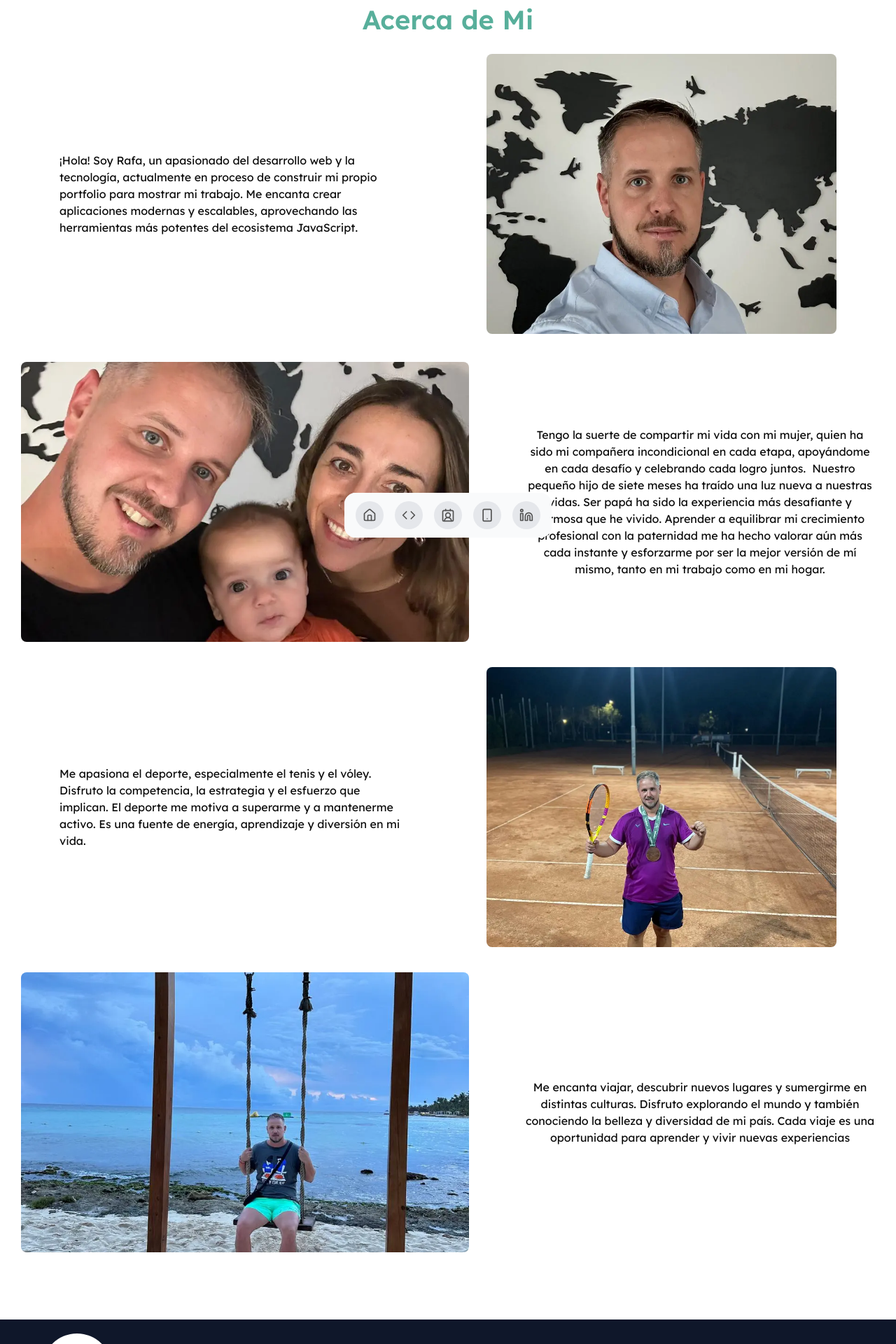
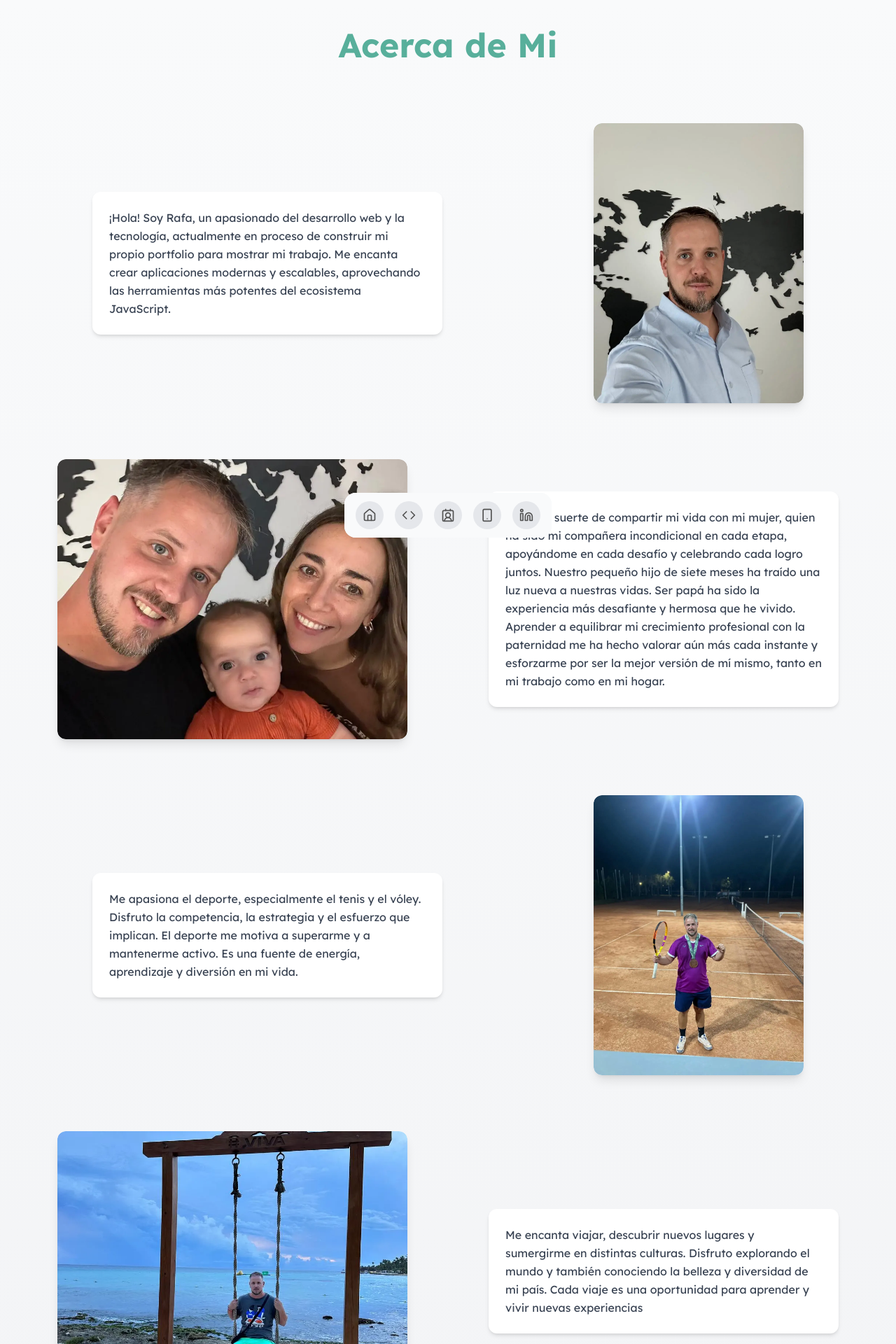
Before and after one commit to rafatreggia/myportfolio, a Next.js app in the folder frontend/: page /sobreMi in a window 1280 px wide. Shown: the top 1920 px of the page at 70% size. Built offline with nearby package versions, Linux system fonts and the light colour scheme.

Commit message:
mejorar diseño y estructura de la sección "Sobre Mi" y actualizar enlaces a componentes de Next.js

```diff
--- a/frontend/app/sobreMi/page.jsx
+++ b/frontend/app/sobreMi/page.jsx
@@ -1,98 +1,108 @@
-"use client";
-import { TextAnimate } from "@/components/magicui/text-animate";
-import Nav from "@/components/Nav";
-import React from "react";
+"use client"
+import { TextAnimate } from "@/components/magicui/text-animate"
+import Nav from "@/components/Nav"
 
 const Page = () => {
   return (
-    <div>
-        <Nav/>
-      <div
-        id="sobremi"
-        className=" w-full flex flex-col items-center "
-      >
-        <h1 className="title">Acerca de Mi</h1>
-        <div className="mt-5 flex flex-col justify-around gap-5 w-full items-center lg:flex-row lg:max-w-[1200px] mb-5">
+    <div className="min-h-screen bg-gradient-to-b from-gray-50 to-gray-100 dark:from-gray-900 dark:to-gray-950">
+      <Nav />
+      <div id="sobremi" className="p-6 md:p-10 w-full flex flex-col items-center justify-center max-w-7xl mx-auto">
+        <h1 className="title text-4xl md:text-5xl font-bold mb-10 text-center relative after:content-[''] after:absolute after:w-20 after:h-1  after:bottom-0 after:left-1/2 after:-translate-x-1/2 after:mt-2 pb-4">
+          Acerca de Mi
+        </h1>
+
+        <div className="mt-8 flex flex-col justify-around gap-8 w-full items-center lg:flex-row lg:max-w-[1200px] mb-12">
+          <div className="lg:max-w-[500px] bg-white dark:bg-gray-800 p-6 rounded-xl shadow-md hover:shadow-lg transition-shadow duration-300">
             <TextAnimate
               animation="blurInUp"
               by="character"
               once
-            className="lg:max-w-[500px]"
+              className="text-gray-700 dark:text-gray-200 leading-relaxed"
             >
-            ¡Hola! Soy Rafa, un apasionado del desarrollo web y la tecnología,
-            actualmente en proceso de construir mi propio portfolio para mostrar
-            mi trabajo. Me encanta crear aplicaciones modernas y escalables,
-            aprovechando las herramientas más potentes del ecosistema
-            JavaScript.
+              ¡Hola! Soy Rafa, un apasionado del desarrollo web y la tecnología, actualmente en proceso de construir mi
+              propio portfolio para mostrar mi trabajo. Me encanta crear aplicaciones modernas y escalables,
+              aprovechando las herramientas más potentes del ecosistema JavaScript.
             </TextAnimate>
+          </div>
+          <div className="overflow-hidden rounded-xl shadow-lg hover:shadow-xl transition-all duration-300 group">
             <img
               src="/images/imgsobremi.webp"
               alt="rafa1"
-            className="w-full max-w-[500px] max-h-[400px] object-cover rounded-lg"
+              className="w-full max-w-[500px] max-h-[400px] object-cover rounded-xl group-hover:scale-105 transition-transform duration-500"
             />
           </div>
-        <div className="mt-5 flex flex-col-reverse justify-around gap-5 w-full items-center lg:flex-row mb-4">
+        </div>
+
+        <div className="mt-8 flex flex-col-reverse justify-around gap-8 w-full items-center lg:flex-row mb-12">
+          <div className="overflow-hidden rounded-xl shadow-lg hover:shadow-xl transition-all duration-300 group">
             <img
               src="/images/myfamily.webp"
               alt="rafa1"
-            className="w-[50vw] h-[50vh] object-cover rounded-lg"
+              className="w-[50vw] h-[50vh] lg:w-[500px] lg:h-[400px] object-cover rounded-xl group-hover:scale-105 transition-transform duration-500"
             />
+          </div>
+          <div className="lg:max-w-[500px] bg-white dark:bg-gray-800 p-6 rounded-xl shadow-md hover:shadow-lg transition-shadow duration-300">
             <TextAnimate
               animation="blurInUp"
               by="character"
               once
-            className="lg:max-w-[500px] text-center"
+              className="text-gray-700 dark:text-gray-200 leading-relaxed text-center lg:text-left"
             >
-            Tengo la suerte de compartir mi vida con mi mujer, quien ha sido mi
-            compañera incondicional en cada etapa, apoyándome en cada desafío y
-            celebrando cada logro juntos.  Nuestro pequeño hijo de
-            siete meses ha traído una luz nueva a nuestras vidas. Ser papá ha sido la experiencia más
-            desafiante y hermosa que he vivido. Aprender a equilibrar mi
-            crecimiento profesional con la paternidad me ha hecho valorar aún
-            más cada instante y esforzarme por ser la mejor versión de mí mismo,
-            tanto en mi trabajo como en mi hogar.
+              Tengo la suerte de compartir mi vida con mi mujer, quien ha sido mi compañera incondicional en cada etapa,
+              apoyándome en cada desafío y celebrando cada logro juntos. Nuestro pequeño hijo de siete meses ha traído
+              una luz nueva a nuestras vidas. Ser papá ha sido la experiencia más desafiante y hermosa que he vivido.
+              Aprender a equilibrar mi crecimiento profesional con la paternidad me ha hecho valorar aún más cada
+              instante y esforzarme por ser la mejor versión de mí mismo, tanto en mi trabajo como en mi hogar.
             </TextAnimate>
           </div>
+        </div>
 
-        <div className="mt-5 flex flex-col justify-around gap-5 w-full items-center lg:flex-row lg:max-w-[1200px] mb-4">
+        <div className="mt-8 flex flex-col justify-around gap-8 w-full items-center lg:flex-row lg:max-w-[1200px] mb-12">
+          <div className="lg:max-w-[500px] bg-white dark:bg-gray-800 p-6 rounded-xl shadow-md hover:shadow-lg transition-shadow duration-300">
             <TextAnimate
               animation="blurInUp"
               by="character"
               once
-            className="lg:max-w-[500px]"
+              className="text-gray-700 dark:text-gray-200 leading-relaxed"
             >
-            Me apasiona el deporte, especialmente el tenis y el vóley. Disfruto
-            la competencia, la estrategia y el esfuerzo que implican. El deporte
-            me motiva a superarme y a mantenerme activo. Es una fuente de
-            energía, aprendizaje y diversión en mi vida.
+              Me apasiona el deporte, especialmente el tenis y el vóley. Disfruto la competencia, la estrategia y el
+              esfuerzo que implican. El deporte me motiva a superarme y a mantenerme activo. Es una fuente de energía,
+              aprendizaje y diversión en mi vida.
             </TextAnimate>
+          </div>
+          <div className="overflow-hidden rounded-xl shadow-lg hover:shadow-xl transition-all duration-300 group">
             <img
               src="/images/imgtenis.webp"
               alt="rafa1"
-            className="w-full max-w-[500px] max-h-[400px] object-cover rounded-lg"
+              className="w-full max-w-[500px] max-h-[400px] object-cover rounded-xl group-hover:scale-105 transition-transform duration-500"
             />
           </div>
-        <div className="mt-5 flex flex-col-reverse justify-around gap-5 w-full items-center lg:flex-row mb-4">
+        </div>
+
+        <div className="mt-8 flex flex-col-reverse justify-around gap-8 w-full items-center lg:flex-row mb-12">
+          <div className="overflow-hidden rounded-xl shadow-lg hover:shadow-xl transition-all duration-300 group">
             <img
               src="/images/imgviaje.webp"
               alt="rafa1"
-            className="w-[50vw] h-[50vh] object-cover rounded-lg"
+              className="w-[50vw] h-[50vh] lg:w-[500px] lg:h-[400px] object-cover rounded-xl group-hover:scale-105 transition-transform duration-500"
             />
+          </div>
+          <div className="lg:max-w-[500px] bg-white dark:bg-gray-800 p-6 rounded-xl shadow-md hover:shadow-lg transition-shadow duration-300">
             <TextAnimate
               animation="blurInUp"
               by="character"
               once
-            className="lg:max-w-[500px] text-center"
+              className="text-gray-700 dark:text-gray-200 leading-relaxed text-center lg:text-left"
             >
-            Me encanta viajar, descubrir nuevos lugares y sumergirme en
-            distintas culturas. Disfruto explorando el mundo y también
-            conociendo la belleza y diversidad de mi país. Cada viaje es una
-            oportunidad para aprender y vivir nuevas experiencias
+              Me encanta viajar, descubrir nuevos lugares y sumergirme en distintas culturas. Disfruto explorando el
+              mundo y también conociendo la belleza y diversidad de mi país. Cada viaje es una oportunidad para aprender
+              y vivir nuevas experiencias
             </TextAnimate>
           </div>
         </div>
       </div>
-  );
-};
+    </div>
+  )
+}
 
-export default Page;
+export default Page
--- a/frontend/components/SobreMi.jsx
+++ b/frontend/components/SobreMi.jsx
@@ -1,6 +1,7 @@
 "use client";
 import React from "react";
 import { TextAnimate } from "./magicui/text-animate";
+import Link from "next/link";
 
 const SobreMi = () => {
   return (
@@ -46,7 +47,7 @@ const SobreMi = () => {
             tanto en mi trabajo como en mi hogar.
         </TextAnimate>
       </div>
-      <a href="/sobreMi" className="text-[#58AF9B]/70 hover:text-[#58AF9B] text-[16px]">Conoce mas sobre mi...</a>
+      <Link href="/sobreMi" className="text-[#58AF9B]/70 hover:text-[#58AF9B] text-[16px]">Conoce mas sobre mi...</Link>
       {/* <div className="mt-5 flex flex-col justify-around gap-5 w-full items-center lg:flex-row lg:max-w-[1200px] mb-4">
         <TextAnimate
           animation="blurInUp"
```
Also changed, not shown: frontend/components/Tecnologias.jsx (+22 -3 lines). Lines whose indentation alone changed are shown as unchanged.
